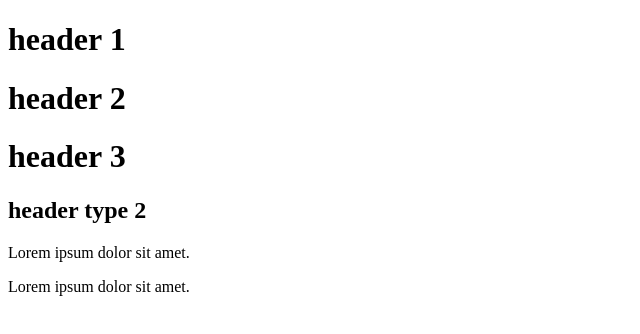
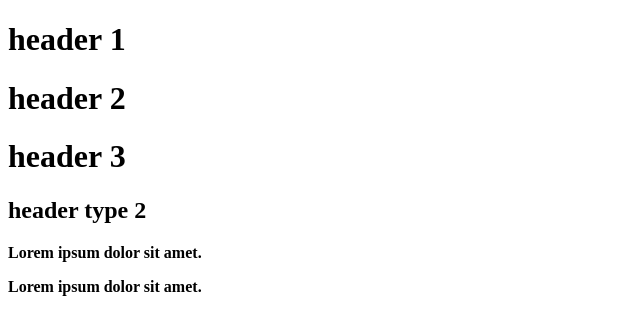
Before and after one commit to EgorVertaev/chi, a plain HTML site: page index.html in a window 1280 px wide. Shown: the whole page, without its empty margins (0-640 px from the left). Drawn offline with Linux system fonts and the light colour scheme.

Commit message:
refactor sections

```diff
--- a/index.html
+++ b/index.html
@@ -9,13 +9,16 @@
         <h1>header 2</h1>
         <h1>header 3</h1>
         <h2>header type 2</h2>
+        <section>
+          <p>
+            <strong>Lorem ipsum dolor sit amet.</strong>
+          </p>
+        </section>
+        <section>
+          <strong>Lorem ipsum dolor sit amet.</strong>
+        </section>
     </main>
-    <section>
-      <p>Lorem ipsum dolor sit amet.</p>
-    </section>
-    <section>
-      <p>Lorem ipsum dolor sit amet.</p>
-    </section>
+
   </body>
 
 </html>
```
